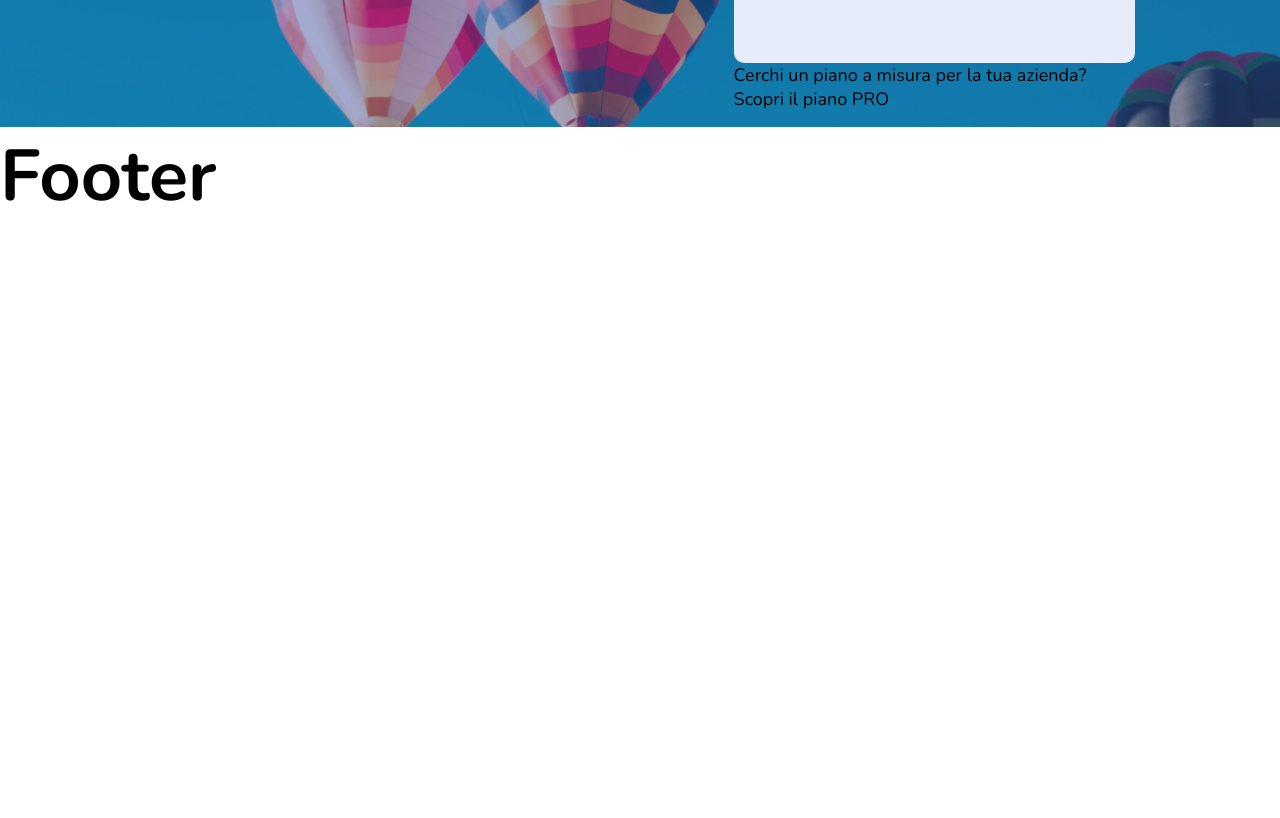
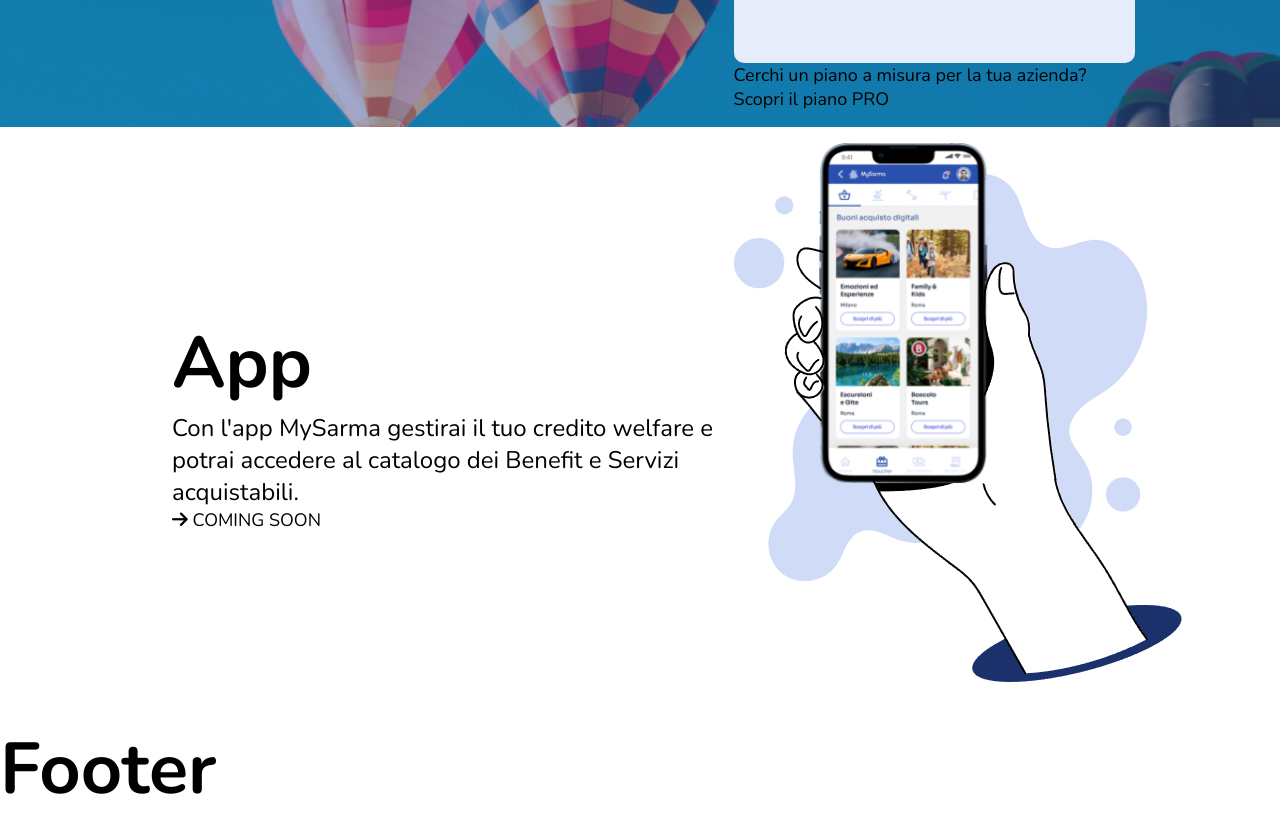
Before and after one commit to vito-pizzulli/omninext-front-end-dev-test, a Vue app: page / in a window 1280 px wide. Shown: the part 720-1538 px from the top of the page. Before the commit the page ends 945 px from the top, so only its background shows below. Built offline with nearby package versions, Linux system fonts and the light colour scheme.

Commit message:
Created MobileApp component, added to AppMain, structure completed for both desktop & mobile.

```diff
--- a/src/components/AppMain.vue
+++ b/src/components/AppMain.vue
@@ -2,18 +2,21 @@
     <div id="app-main">
         <main>
             <PrimaryContent />
+            <MobileApp />
         </main>
     </div>
 </template>
 
 <script>
     import PrimaryContent from './PrimaryContent.vue';
+    import MobileApp from './MobileApp.vue';
 
     export default {
         name: 'AppMain',
 
         components: {
-            PrimaryContent
+            PrimaryContent,
+            MobileApp
         }
     }
 </script>
--- /dev/null
+++ b/src/components/MobileApp.vue
@@ -0,0 +1,59 @@
+<template>
+    <div id="mobile-app">
+        <div class="desktop">
+            <div class="container">
+                <div class="left-side">
+                    <h1>App</h1>
+                    <p class="big">Con l'app MySarma gestirai il tuo credito welfare e potrai accedere al catalogo dei Benefit e Servizi acquistabili.</p>
+                    <p><i class="fa-solid fa-arrow-right"></i> COMING SOON</p>
+                </div>
+                <div class="right-side">
+                    <img src="/src/assets/app.png" alt="App view image">
+                </div>
+            </div>
+        </div>
+
+        <div class="mobile">
+            <h2>App</h2>
+            <img src="/src/assets/app.png" alt="App view image">
+            <p class="big">Con l'app MySarma gestirai il tuo credito welfare e potrai accedere al catalogo dei Benefit e Servizi acquistabili.</p>
+            <p><i class="fa-solid fa-arrow-right"></i> COMING SOON</p>
+        </div>
+    </div>
+</template>
+
+<script>
+    export default {
+        name: 'MobileApp'
+    }
+</script>
+
+<style lang="scss" scoped>
+    @use '../styles/partials/variables' as *;
+    @use '../styles/partials/mixins' as *;
+
+    div#mobile-app {
+        @include flex(row, center, center, wrap);
+        padding: 1rem;
+
+        div.desktop div.container {
+            @include flex(row, center, center, wrap);
+
+            div.left-side {
+                width: 60%;
+            }
+
+            div.right-side {
+                width: 40%;
+            }
+        }
+
+        div.mobile {
+            padding-top: 15rem;
+
+            img {
+                max-width: 80%;
+            }
+        }
+    }
+</style>
```
